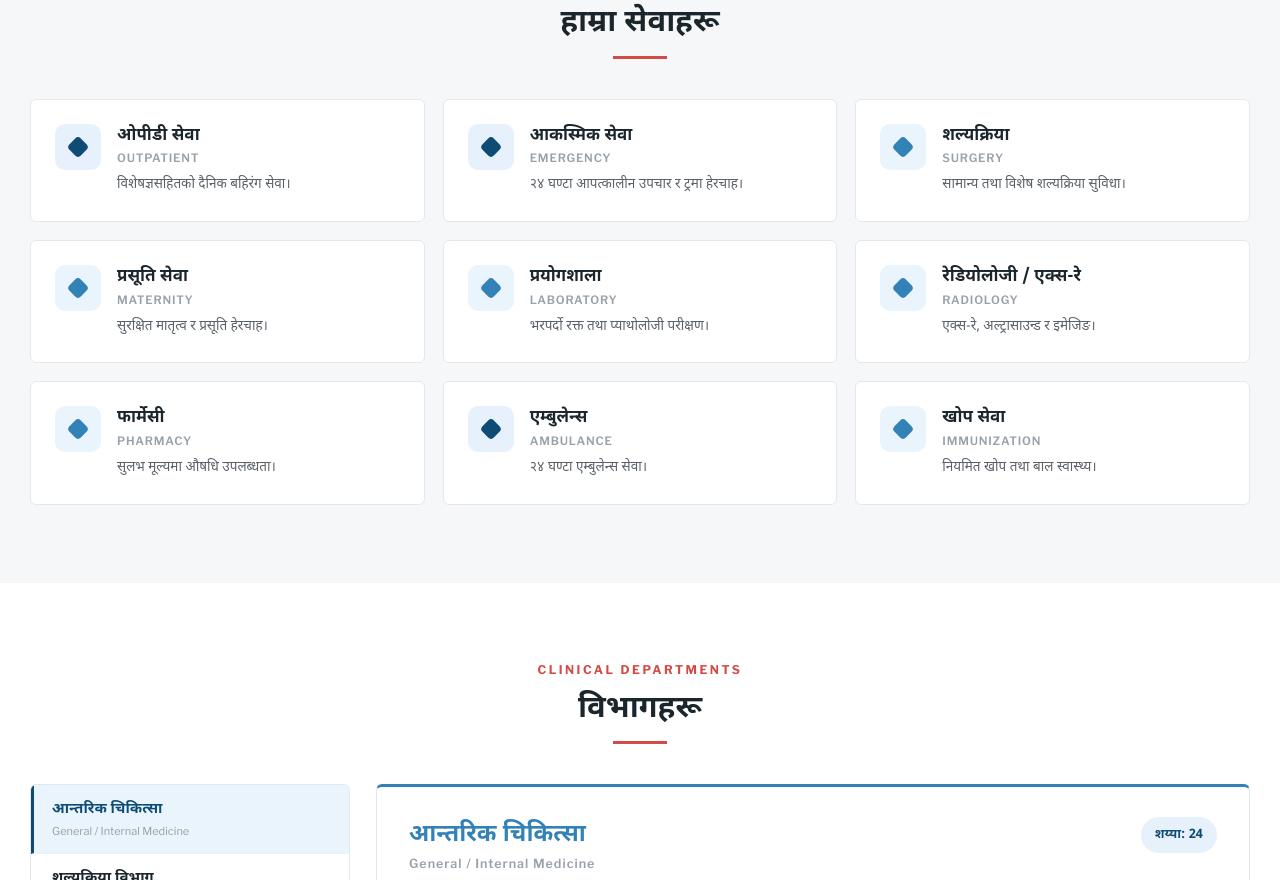
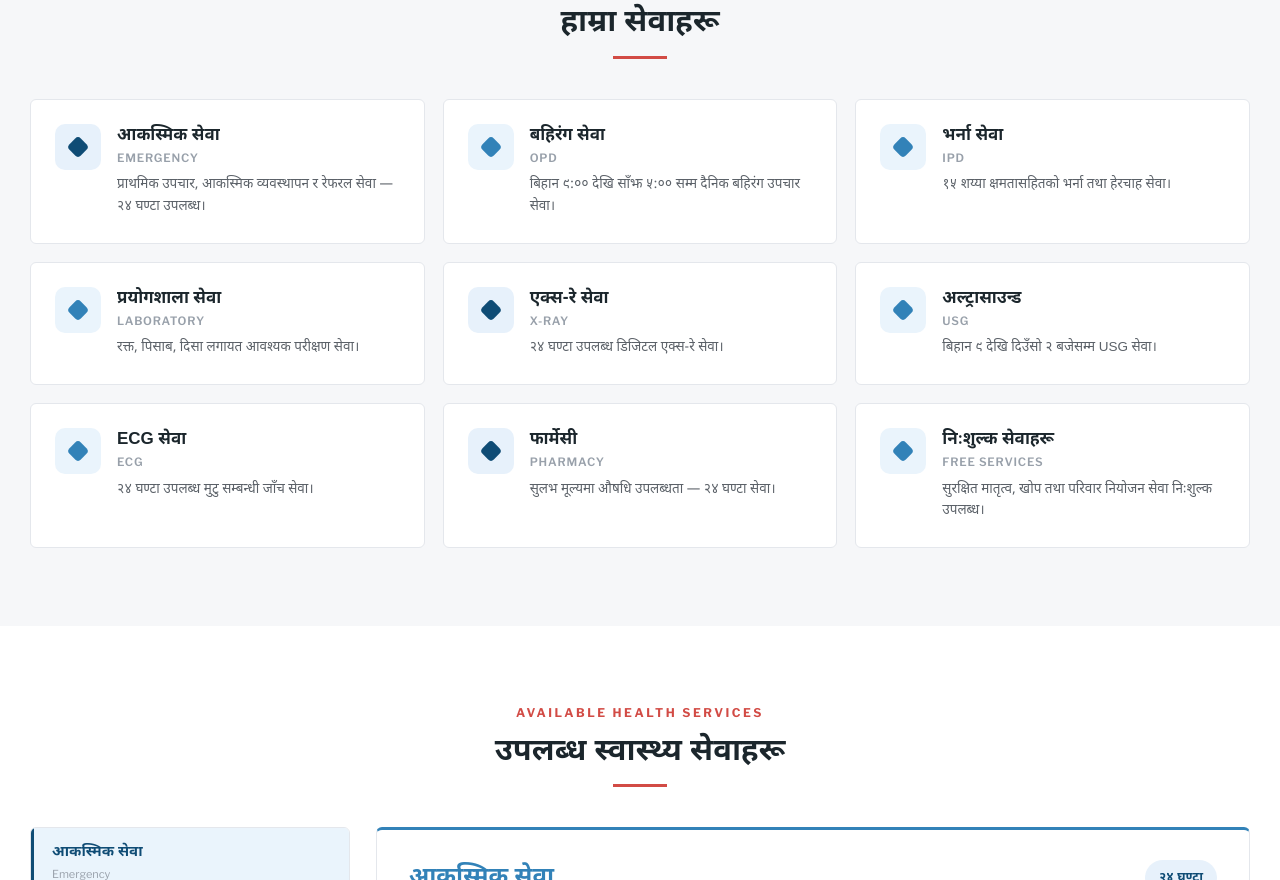
Before and after one commit to kree-mp/mechinagar-hospital, a Next.js app: page / in a window 1280 px wide. Shown: the part 1920-2800 px from the top of the page. Built offline with nearby package versions, Linux system fonts and the light colour scheme.

Commit message:
Replace fictional specialty departments with real available services
Swaps the made-up Surgery/Ortho/Dental department list for the
hospital's actual 8 service units (Emergency, OPD, IPD, Lab, X-Ray,
USG, ECG, Pharmacy) with real hours and sub-services.

```diff
--- a/components/Departments.tsx
+++ b/components/Departments.tsx
@@ -6,15 +6,16 @@ import { departments } from "@/data/departments";
 export default function Departments() {
   const [activeIndex, setActiveIndex] = useState(0);
   const activeDept = departments[activeIndex];
-  const bedsLabel = activeDept.beds > 0 ? `शय्या: ${activeDept.beds}` : "दैनिक सेवा";
 
   return (
     <div id="departments" className="mx-auto max-w-[1280px] px-5 py-12 sm:px-6 sm:py-16 lg:px-[30px] lg:py-[78px]">
       <div className="mb-10 flex flex-col items-center gap-2 text-center">
         <div className="text-[12px] font-bold tracking-[2.5px] text-[#D24B45]">
-          CLINICAL DEPARTMENTS
+          AVAILABLE HEALTH SERVICES
         </div>
-        <div className="font-np text-[24px] font-extrabold text-[#1B262C] sm:text-[31px]">विभागहरू</div>
+        <div className="font-np text-[24px] font-extrabold text-[#1B262C] sm:text-[31px]">
+          उपलब्ध स्वास्थ्य सेवाहरू
+        </div>
         <div className="h-[3px] w-[54px] bg-[#D24B45]" />
       </div>
       <div className="grid grid-cols-1 items-start gap-[26px] lg:grid-cols-[320px_1fr]">
@@ -55,35 +56,17 @@ export default function Departments() {
               </div>
             </div>
             <div className="font-np rounded-[20px] bg-[#E7F1FB] px-3.5 py-2 text-[13px] font-bold text-[#0F4C75]">
-              {bedsLabel}
+              {activeDept.availability}
             </div>
           </div>
           <p className="font-np mt-4 text-[14.5px] leading-[1.8] text-[#41474f]">
             {activeDept.desc}
           </p>
-          <div className="mt-5 grid grid-cols-1 gap-3.5 sm:grid-cols-2">
-            <div className="rounded bg-[#f6f7f9] px-4 py-3.5">
-              <div className="text-[11px] font-bold tracking-[.8px] text-[#98a0aa]">
-                विभाग प्रमुख · HEAD
-              </div>
-              <div className="font-np mt-1 text-[15px] font-semibold text-[#1B262C]">
-                {activeDept.head}
-              </div>
-            </div>
-            <div className="rounded bg-[#f6f7f9] px-4 py-3.5">
-              <div className="text-[11px] font-bold tracking-[.8px] text-[#98a0aa]">
-                ओपीडी समय · OPD
-              </div>
-              <div className="font-np mt-1 text-[15px] font-semibold text-[#1B262C]">
-                {activeDept.opd}
-              </div>
-            </div>
-          </div>
           <div className="font-np mb-2.5 mt-[22px] text-[13px] font-bold text-[#1B262C]">
             उपलब्ध सेवाहरू
           </div>
           <div className="flex flex-wrap gap-2">
-            {activeDept.services.map((sv) => (
+            {activeDept.subServices.map((sv) => (
               <span
                 key={sv}
                 className="font-np rounded-[20px] border border-[#d9dce1] bg-white px-[13px] py-1.5 text-[13px] text-[#41474f]"
--- a/components/Navbar.tsx
+++ b/components/Navbar.tsx
@@ -45,7 +45,7 @@ export default function Navbar() {
               onClick={() => setDeptMenuOpen((v) => !v)}
               className="font-np flex items-center gap-1.5 px-[15px] py-[15px] text-[14.5px] font-medium text-[#BBE1FA] hover:text-white"
             >
-              विभागहरू <span className="text-[9px] opacity-80">▼</span>
+              सेवा विवरण <span className="text-[9px] opacity-80">▼</span>
             </button>
             {deptMenuOpen && (
               <div className="absolute left-0 top-full z-[60] grid w-[480px] grid-cols-2 gap-1 rounded-b-md border-t-[3px] border-[#3282B8] bg-white p-3 shadow-[0_18px_40px_-12px_rgba(0,0,0,.35)]">
@@ -129,7 +129,7 @@ export default function Navbar() {
             onClick={() => setMobileDeptOpen((v) => !v)}
             className="font-np flex w-full items-center justify-between border-b border-white/10 px-5 py-3.5 text-[14.5px] font-medium text-[#BBE1FA]"
           >
-            विभागहरू <span className="text-[9px] opacity-80">{mobileDeptOpen ? "▲" : "▼"}</span>
+            सेवा विवरण <span className="text-[9px] opacity-80">{mobileDeptOpen ? "▲" : "▼"}</span>
           </button>
           {mobileDeptOpen && (
             <div className="bg-black/[.15] px-5 py-2">
--- a/data/departments.ts
+++ b/data/departments.ts
@@ -1,84 +1,66 @@
-export interface Department {
+export interface ServiceDetail {
   np: string;
   en: string;
-  head: string;
-  opd: string;
-  beds: number;
+  availability: string;
   desc: string;
-  services: string[];
+  subServices: string[];
 }
 
-export const departments: Department[] = [
+export const departments: ServiceDetail[] = [
   {
-    np: "आन्तरिक चिकित्सा",
-    en: "General / Internal Medicine",
-    head: "डा. राजेन्द्र पोखरेल",
-    opd: "आइत–शुक्र, ८–१२",
-    beds: 24,
-    desc: "ज्वरो, मधुमेह, उच्च रक्तचाप, श्वासप्रश्वास तथा सरुवा रोगलगायत आन्तरिक रोगहरूको निदान र उपचार सेवा।",
-    services: ["सामान्य परामर्श", "मधुमेह क्लिनिक", "उच्च रक्तचाप", "सरुवा रोग"],
+    np: "आकस्मिक सेवा",
+    en: "Emergency",
+    availability: "२४ घण्टा",
+    desc: "गम्भीर तथा आकस्मिक अवस्थाका बिरामीहरूका लागि सघन तथा द्रुत स्वास्थ्य सेवा।",
+    subServices: ["प्राथमिक उपचार", "आकस्मिक व्यवस्थापन", "रेफरल सेवा"],
   },
   {
-    np: "शल्यक्रिया विभाग",
-    en: "General Surgery",
-    head: "डा. सुनिल अधिकारी",
-    opd: "सोम, बुध, शुक्र",
-    beds: 18,
-    desc: "सामान्य तथा आकस्मिक शल्यक्रिया, ल्याप्रोस्कोपिक प्रक्रिया र शल्यक्रियापछिको हेरचाह सेवा।",
-    services: ["सामान्य शल्यक्रिया", "ल्याप्रोस्कोपी", "आकस्मिक अपरेसन", "ड्रेसिङ"],
+    np: "बहिरंग सेवा (OPD)",
+    en: "Outpatient Department",
+    availability: "बिहान ९:०० – साँझ ५:००",
+    desc: "सामान्य स्वास्थ्य समस्याका लागि दैनिक बहिरंग जाँच तथा परामर्श सेवा।",
+    subServices: ["सामान्य जाँच", "परामर्श", "औषधि सिफारिस"],
   },
   {
-    np: "प्रसूति तथा स्त्रीरोग",
-    en: "Obstetrics & Gynaecology",
-    head: "डा. सरिता खड्का",
-    opd: "आइत–शुक्र, ९–१",
-    beds: 20,
-    desc: "सुरक्षित मातृत्व, गर्भवती जाँच, प्रसूति सेवा र महिला स्वास्थ्यसम्बन्धी उपचार।",
-    services: ["गर्भवती जाँच", "सुत्केरी सेवा", "परिवार नियोजन", "स्त्रीरोग"],
+    np: "भर्ना सेवा (IPD)",
+    en: "Inpatient Department",
+    availability: "१५ शय्या",
+    desc: "नजिकबाट निरीक्षण तथा हेरचाह आवश्यक पर्ने बिरामीका लागि भर्ना सेवा।",
+    subServices: ["शय्या व्यवस्था", "नियमित अनुगमन", "नर्सिङ् हेरचाह"],
   },
   {
-    np: "बालरोग विभाग",
-    en: "Paediatrics",
-    head: "डा. अनिल राई",
-    opd: "आइत–शुक्र, ८–१२",
-    beds: 14,
-    desc: "नवजात शिशुदेखि किशोरावस्थासम्मका बालबालिकाको स्वास्थ्य जाँच, खोप र उपचार।",
-    services: ["नवजात हेरचाह", "खोप सेवा", "पोषण क्लिनिक", "बाल आकस्मिक"],
+    np: "प्रयोगशाला सेवा",
+    en: "Laboratory",
+    availability: "दैनिक सेवा",
+    desc: "रोग पहिचानका लागि आवश्यक प्रयोगशाला परीक्षणहरू।",
+    subServices: ["रक्त परीक्षण", "पिसाब परीक्षण", "दिसा परीक्षण", "अन्य आवश्यक परीक्षण"],
   },
   {
-    np: "हाडजोर्नी विभाग",
-    en: "Orthopaedics",
-    head: "डा. विकास लिम्बु",
-    opd: "मंगल, बिही",
-    beds: 12,
-    desc: "हड्डी भाँचिएको, जोर्नी तथा मांसपेशीसम्बन्धी समस्याको निदान र शल्य उपचार।",
-    services: ["फ्र्याक्चर उपचार", "प्लास्टर", "जोर्नी उपचार", "फिजियोथेरापी"],
+    np: "एक्स-रे सेवा",
+    en: "X-Ray",
+    availability: "२४ घण्टा",
+    desc: "हड्डी तथा छाती सम्बन्धी समस्याको पहिचानका लागि एक्स-रे सेवा।",
+    subServices: ["डिजिटल एक्स-रे"],
   },
   {
-    np: "आकस्मिक तथा सघन उपचार",
-    en: "Emergency & Critical Care",
-    head: "डा. प्रकाश गुरुङ",
-    opd: "२४ घण्टा",
-    beds: 10,
-    desc: "आपत्कालीन उपचार, ट्रमा व्यवस्थापन र सघन उपचार कक्ष (ICU) सेवा सबै समय उपलब्ध।",
-    services: ["ट्रमा सेवा", "ICU", "आकस्मिक कक्ष", "एम्बुलेन्स"],
+    np: "अल्ट्रासाउन्ड (USG)",
+    en: "Ultrasound",
+    availability: "बिहान ९ – दिउँसो २",
+    desc: "गर्भावस्था तथा पेट सम्बन्धी जाँचका लागि USG सेवा।",
+    subServices: ["गर्भावस्था जाँच", "उदर परीक्षण"],
   },
   {
-    np: "दन्त विभाग",
-    en: "Dental",
-    head: "डा. निशा श्रेष्ठ",
-    opd: "आइत, मंगल, बिही",
-    beds: 0,
-    desc: "दाँतको जाँच, सफाइ, भराइ, निकाल्ने तथा दन्तसम्बन्धी अन्य उपचार सेवा।",
-    services: ["दाँत जाँच", "सफाइ", "फिलिङ", "निकाल्ने"],
+    np: "ECG सेवा",
+    en: "ECG",
+    availability: "२४ घण्टा",
+    desc: "मुटुको चाल पहिचान गर्नका लागि ECG परीक्षण सेवा।",
+    subServices: ["मुटु परीक्षण"],
   },
   {
-    np: "प्रयोगशाला तथा रेडियोलोजी",
-    en: "Diagnostics (Lab & Radiology)",
-    head: "डा. मनोज भट्टराई",
-    opd: "आइत–शुक्र, ७–४",
-    beds: 0,
-    desc: "रक्त परीक्षण, प्याथोलोजी, एक्स-रे, अल्ट्रासाउन्डलगायत भरपर्दो निदान सेवा।",
-    services: ["रक्त परीक्षण", "प्याथोलोजी", "एक्स-रे", "अल्ट्रासाउन्ड"],
+    np: "फार्मेसी",
+    en: "Pharmacy",
+    availability: "२४ घण्टा",
+    desc: "सुलभ मूल्यमा आवश्यक औषधि उपलब्ध गराउने सेवा।",
+    subServices: ["औषधि वितरण", "परामर्श"],
   },
 ];
--- a/data/services.ts
+++ b/data/services.ts
@@ -7,13 +7,13 @@ export interface Service {
 }
 
 export const services: Service[] = [
-  { np: "ओपीडी सेवा", en: "OUTPATIENT", desc: "विशेषज्ञसहितको दैनिक बहिरंग सेवा।", tint: "#E7F1FB", color: "#0F4C75" },
-  { np: "आकस्मिक सेवा", en: "EMERGENCY", desc: "२४ घण्टा आपत्कालीन उपचार र ट्रमा हेरचाह।", tint: "#E7F1FB", color: "#0F4C75" },
-  { np: "शल्यक्रिया", en: "SURGERY", desc: "सामान्य तथा विशेष शल्यक्रिया सुविधा।", tint: "#EAF4FC", color: "#3282B8" },
-  { np: "प्रसूति सेवा", en: "MATERNITY", desc: "सुरक्षित मातृत्व र प्रसूति हेरचाह।", tint: "#EAF4FC", color: "#3282B8" },
-  { np: "प्रयोगशाला", en: "LABORATORY", desc: "भरपर्दो रक्त तथा प्याथोलोजी परीक्षण।", tint: "#EAF4FC", color: "#3282B8" },
-  { np: "रेडियोलोजी / एक्स-रे", en: "RADIOLOGY", desc: "एक्स-रे, अल्ट्रासाउन्ड र इमेजिङ।", tint: "#EAF4FC", color: "#3282B8" },
-  { np: "फार्मेसी", en: "PHARMACY", desc: "सुलभ मूल्यमा औषधि उपलब्धता।", tint: "#EAF4FC", color: "#3282B8" },
-  { np: "एम्बुलेन्स", en: "AMBULANCE", desc: "२४ घण्टा एम्बुलेन्स सेवा।", tint: "#E7F1FB", color: "#0F4C75" },
-  { np: "खोप सेवा", en: "IMMUNIZATION", desc: "नियमित खोप तथा बाल स्वास्थ्य।", tint: "#EAF4FC", color: "#3282B8" },
+  { np: "आकस्मिक सेवा", en: "EMERGENCY", desc: "प्राथमिक उपचार, आकस्मिक व्यवस्थापन र रेफरल सेवा — २४ घण्टा उपलब्ध।", tint: "#E7F1FB", color: "#0F4C75" },
+  { np: "बहिरंग सेवा", en: "OPD", desc: "बिहान ९:०० देखि साँझ ५:०० सम्म दैनिक बहिरंग उपचार सेवा।", tint: "#EAF4FC", color: "#3282B8" },
+  { np: "भर्ना सेवा", en: "IPD", desc: "१५ शय्या क्षमतासहितको भर्ना तथा हेरचाह सेवा।", tint: "#EAF4FC", color: "#3282B8" },
+  { np: "प्रयोगशाला सेवा", en: "LABORATORY", desc: "रक्त, पिसाब, दिसा लगायत आवश्यक परीक्षण सेवा।", tint: "#EAF4FC", color: "#3282B8" },
+  { np: "एक्स-रे सेवा", en: "X-RAY", desc: "२४ घण्टा उपलब्ध डिजिटल एक्स-रे सेवा।", tint: "#E7F1FB", color: "#0F4C75" },
+  { np: "अल्ट्रासाउन्ड", en: "USG", desc: "बिहान ९ देखि दिउँसो २ बजेसम्म USG सेवा।", tint: "#EAF4FC", color: "#3282B8" },
+  { np: "ECG सेवा", en: "ECG", desc: "२४ घण्टा उपलब्ध मुटु सम्बन्धी जाँच सेवा।", tint: "#EAF4FC", color: "#3282B8" },
+  { np: "फार्मेसी", en: "PHARMACY", desc: "सुलभ मूल्यमा औषधि उपलब्धता — २४ घण्टा सेवा।", tint: "#E7F1FB", color: "#0F4C75" },
+  { np: "निःशुल्क सेवाहरू", en: "FREE SERVICES", desc: "सुरक्षित मातृत्व, खोप तथा परिवार नियोजन सेवा निःशुल्क उपलब्ध।", tint: "#EAF4FC", color: "#3282B8" },
 ];
```
